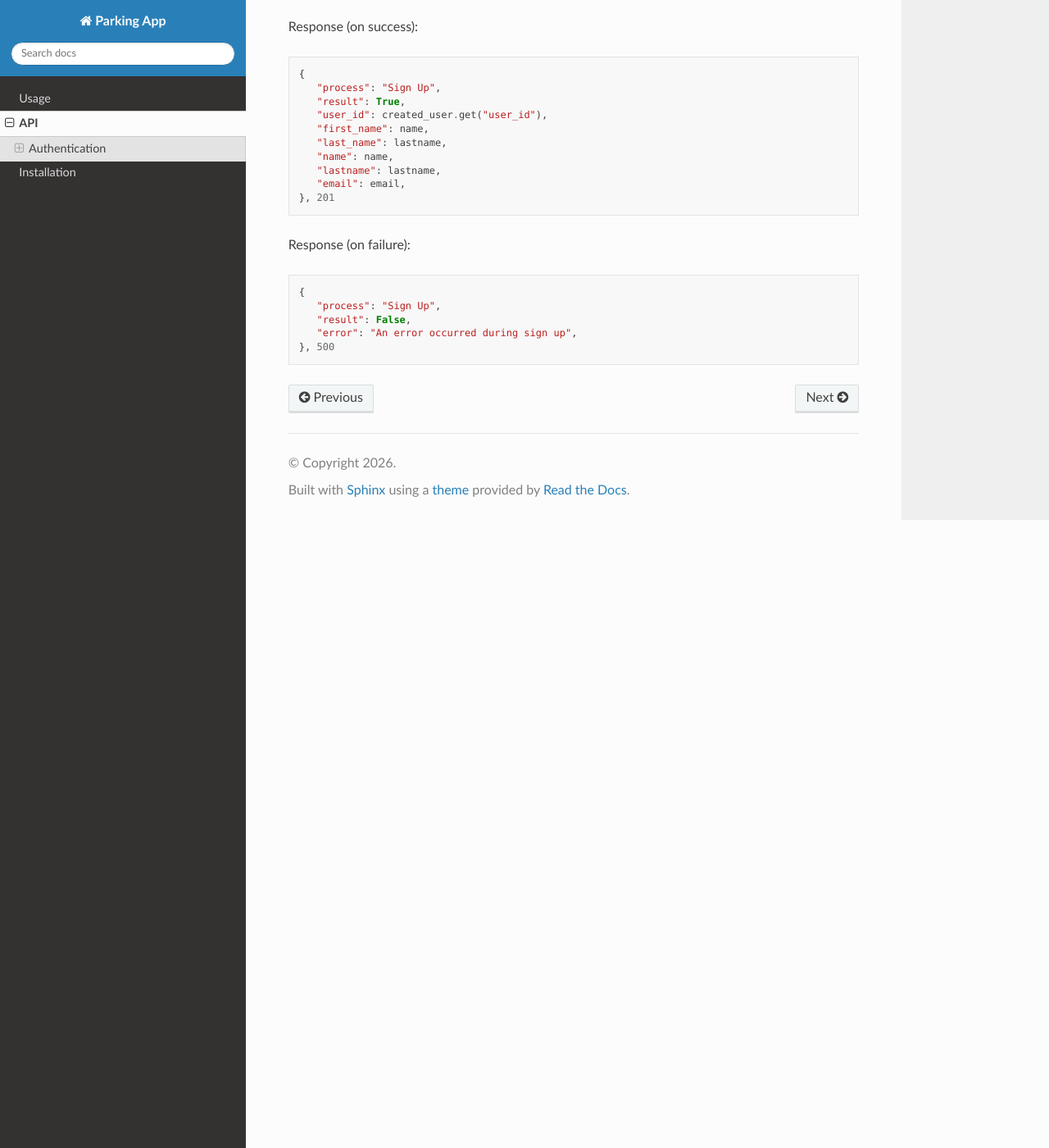
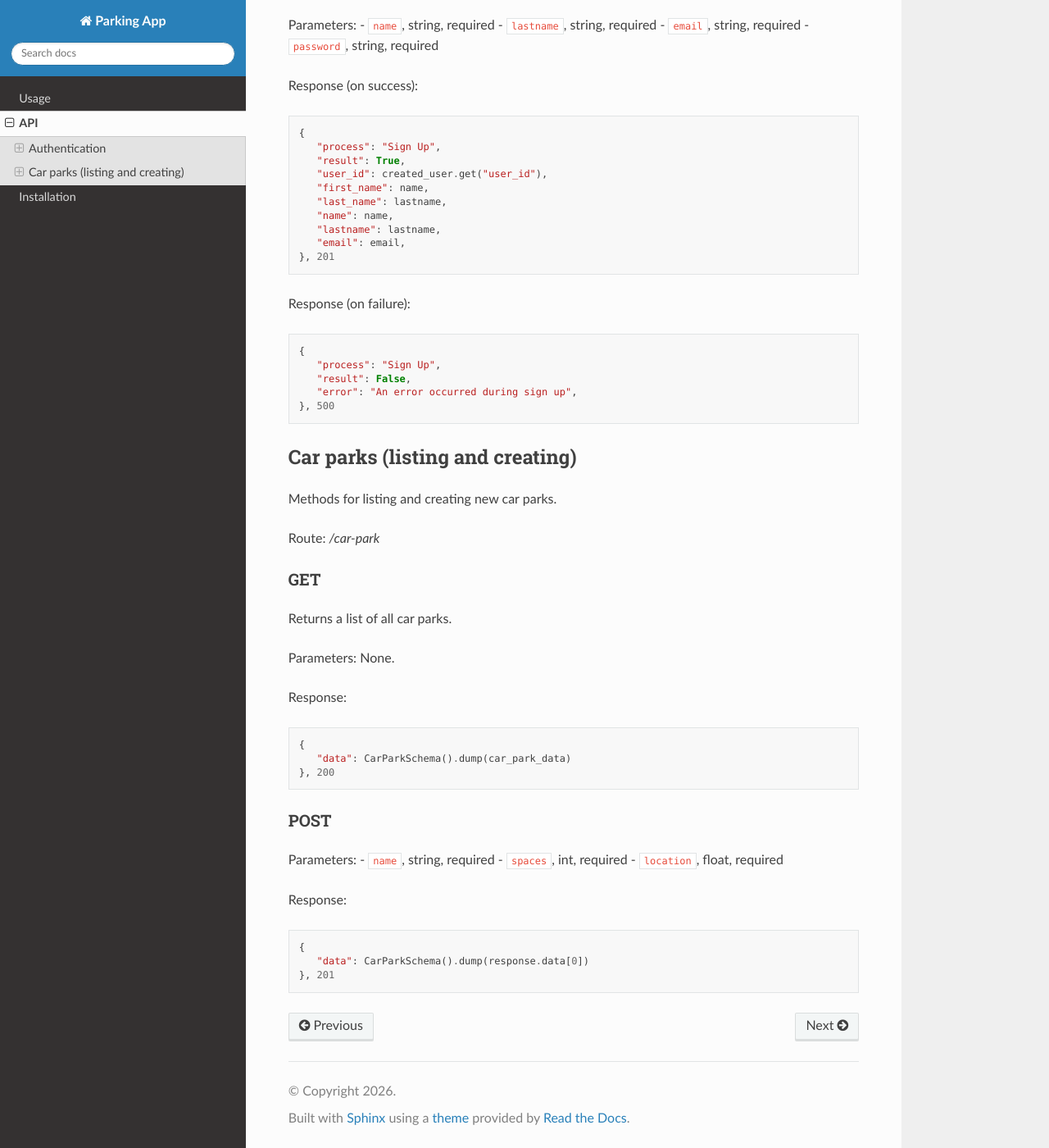
Before and after one commit to SETaP-2025-2026-Team-2a/documentation, a Sphinx documentation site: the page built from docs/source/api.rst, in a window 1280 px wide and 1400 px high, scrolled down 1637 px. Shown: the whole window at 82% size. Built offline with Sphinx 7.4.7 and the Read the Docs theme 3.1.0, drawn with Linux system fonts in a browser that asks for light colours; some of the changed text lies outside the part shown.

Commit message:
docs: car parks

```diff
--- a/docs/source/api.rst
+++ b/docs/source/api.rst
@@ -98,3 +100,37 @@
       "result": False,
       "error": "An error occurred during sign up",
    }, 500
+
+Car parks (listing and creating)
+--------------------------------
+
+Methods for listing and creating new car parks.
+
+Route: `/car-park`
+
+GET
+^^^
+
+Returns a list of all car parks.
+
+Parameters: None.
+
+Response: ::
+
+   {
+      "data": CarParkSchema().dump(car_park_data)
+   }, 200
+
+POST
+^^^^
+
+Parameters:
+- ``name``, string, required
+- ``spaces``, int, required
+- ``location``, float, required
+
+Response: ::
+
+   {
+      "data": CarParkSchema().dump(response.data[0])
+   }, 201
```
Also changed, not shown: other parts of docs/source/api.rst (+2 -0 lines).
